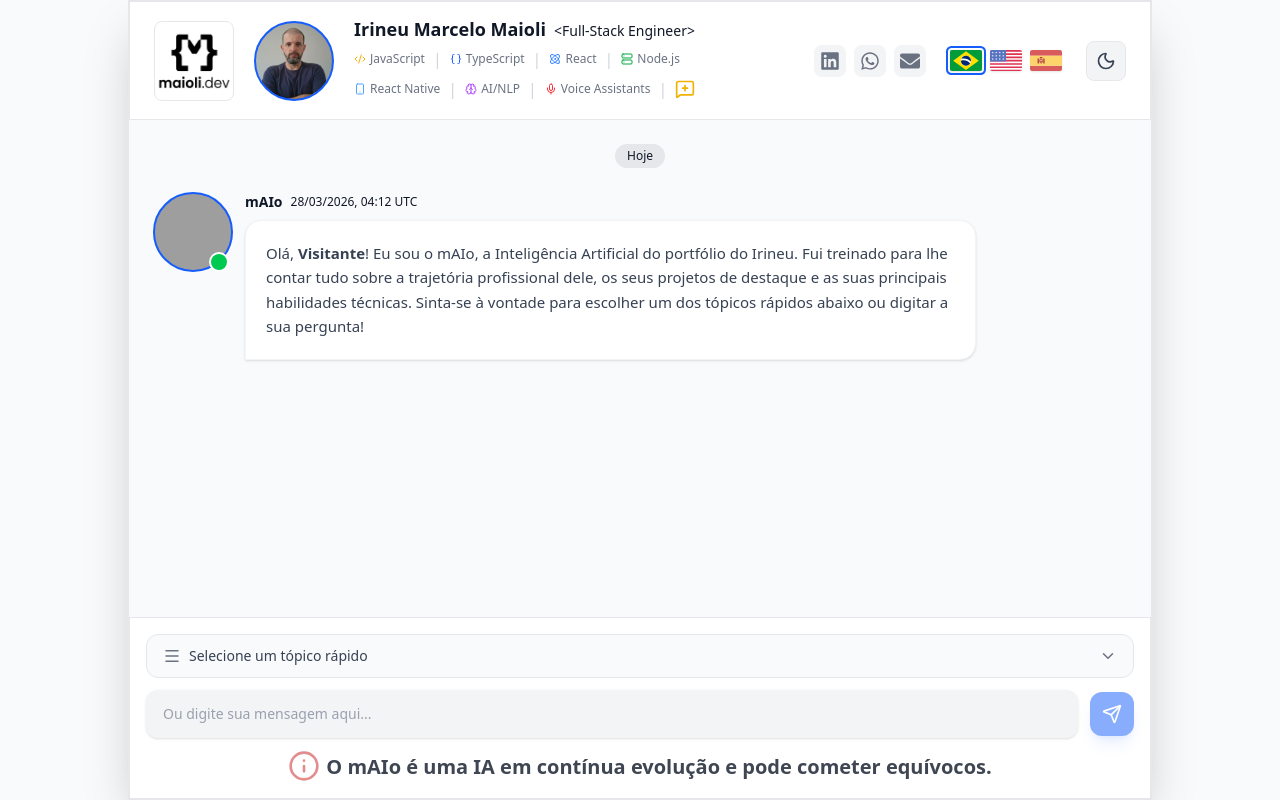
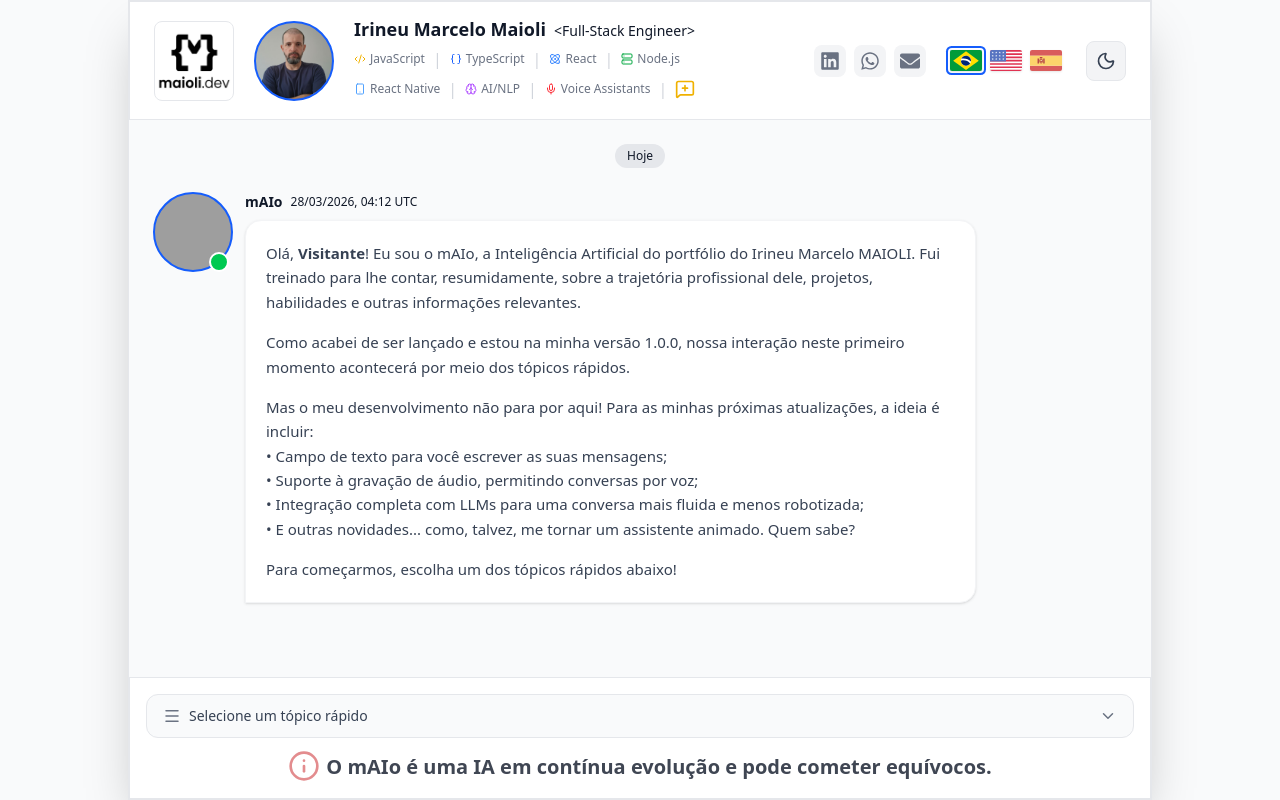
Before and after one commit to immaioli/chat-rag-personal, a Next.js app: page /en/login in a window 1280 px wide. Built offline with nearby package versions, Linux system fonts and the light colour scheme; grey boxes are pictures that could not be loaded.

Commit message:
feat(chat): update welcome message format and fix auto-scroll behavior

```diff
--- a/src/components/chat/ChatInterface.tsx
+++ b/src/components/chat/ChatInterface.tsx
@@ -5,7 +5,7 @@ import { ChatHeader } from '@/components/chat/ChatHeader'
 import { MessageBubble } from '@/components/chat/MessageBubble'
 import { TypingIndicator } from '@/components/chat/TypingIndicator'
 import { QuickActionsMenu } from '@/components/chat/QuickActionsMenu'
-import { ChatInputForm } from '@/components/chat/ChatInputForm'
+// import { ChatInputForm } from '@/components/chat/ChatInputForm'
 import { TrainingDisclaimer } from './TrainingDisclaimer'
 import { useTranslations } from 'next-intl'
 import { FlexContainer } from '@/components/ui/FlexContainer'
@@ -18,19 +18,42 @@ const avatarAI = '/avatar_mAIo.png'
 
 export function ChatInterface({ visitorId }: { visitorId: string }) {
     const [mounted, setMounted] = useState(false)
-    const [inputValue, setInputValue] = useState('')
-    const [currentDate, setCurrentDate] = useState('')
+    // const [inputValue, setInputValue] = useState('')
     const chatTranslations = useTranslations('ChatInterface')
-    const [activeVisitorId, setActiveVisitorId] = useState(visitorId || '')
-    const [visitorFirstName, setVisitorFirstName] = useState('Visitante')
+    const [activeVisitorId] = useState(() => {
+        if (typeof window !== 'undefined') {
+            return localStorage.getItem('mAIo_visitorId') || visitorId || ''
+        }
+        return visitorId || ''
+    })
+
+    const [visitorFirstName] = useState(() => {
+        if (typeof window !== 'undefined') {
+            const storedName = localStorage.getItem('mAIo_visitorName')
+            if (storedName) return storedName.split(' ')[0].toUpperCase()
+        }
+        return 'Visitante'
+    })
+
+    const [currentDate] = useState(() => {
+        const now = new Date()
+        return new Intl.DateTimeFormat('pt-BR', {
+            day: '2-digit',
+            month: '2-digit',
+            year: 'numeric',
+            hour: '2-digit',
+            minute: '2-digit',
+            timeZoneName: 'short'
+        }).format(now)
+    })
+
     const messagesEndRef = useRef<HTMLDivElement>(null)
 
-    const { messages, setMessages, sendMessage, status } = useChat({
-        api: '/api/chat'
-    } as any)
+    // FIX: Extracting all required variables directly and bypassing TypeScript strict options
+    const { messages, setMessages, sendMessage, status } = useChat()
 
     useEffect(() => {
-        if (messages.length > 0) {
+        if (messages && messages.length > 0) {
             sessionStorage.setItem('mAIo_chat_history', JSON.stringify(messages))
         }
     }, [messages])
@@ -45,41 +68,23 @@ export function ChatInterface({ visitorId }: { visitorId: string }) {
                 console.error('Error to parse chat history. ', error)
             }
         }
-    }, [])
+    }, [setMessages])
 
     const scrollBottom = () => {
-        messagesEndRef.current?.scrollIntoView({ behavior: 'smooth' })
+        setTimeout(() => {
+            messagesEndRef.current?.scrollIntoView({ behavior: 'smooth' })
+        }, 100)
     }
 
     useEffect(() => {
         scrollBottom()
-    }, [messages])
+    }, [messages, chatTranslations])
 
     useEffect(() => {
-        const storedName = localStorage.getItem('mAIo_visitorName')
-        const storedId = localStorage.getItem('mAIo_visitorId')
-
-        if (storedName) {
-            const firstName = storedName.split(' ')[0].toUpperCase()
-            setVisitorFirstName(firstName)
-        }
-
-        if (storedId) {
-            setActiveVisitorId(storedId)
-        }
-
-        const now = new Date()
-        const formatted = new Intl.DateTimeFormat('pt-BR', {
-            day: '2-digit',
-            month: '2-digit',
-            year: 'numeric',
-            hour: '2-digit',
-            minute: '2-digit',
-            timeZoneName: 'short'
-        }).format(now)
-
-        setCurrentDate(formatted)
-        setMounted(true)
+        const timer = setTimeout(() => {
+            setMounted(true)
+        }, 0)
+        return () => clearTimeout(timer)
     }, [])
 
     const handleQuickAction = (action: string) => {
@@ -91,78 +96,51 @@ export function ChatInterface({ visitorId }: { visitorId: string }) {
         }
     }
 
-    const onSubmit = (event: React.FormEvent<HTMLFormElement>) => {
-        event.preventDefault()
-        if (inputValue.trim()) {
-            sendMessage(
-                { text: inputValue },
-                { body: { visitorId: activeVisitorId } }
-            )
-            setInputValue('')
-        }
-    }
+    // const onSubmit = (event: React.FormEvent<HTMLFormElement>) => {
+    //     event.preventDefault()
+    //     if (inputValue.trim()) {
+    //         sendMessage(
+    //             { text: inputValue },
+    //             { body: { visitorId: activeVisitorId } }
+    //         )
+    //         setInputValue('')
+    //     }
+    // }
 
     if (!mounted) return null
 
-    const isAITyping =
-        (status === 'submitted' || status === 'streaming') &&
-        messages[messages.length - 1]?.role === 'user'
+    const isAITyping = (status === 'submitted' || status === 'streaming') && messages[messages.length - 1]?.role === 'user'
 
     return (
-        <FlexContainer
-            justifyContent='center'
-            className={mergeClasses('overflow-hidden h-screen w-full', surfaceStyles.mainWrapper)}
-        >
-            <FlexContainer
-                direction='col'
-                className={mergeClasses('relative', surfaceStyles.chatContainer)}
-            >
+        <FlexContainer justifyContent='center' className={mergeClasses('overflow-hidden h-screen w-full', surfaceStyles.mainWrapper)}>
+            <FlexContainer direction='col' className={mergeClasses('relative', surfaceStyles.chatContainer)}>
                 <ChatHeader avatarUrl={avatar} />
-                <FlexContainer
-                    direction='col'
-                    className={mergeClasses('space-y-6', surfaceStyles.chatBody)}
-                >
+                <FlexContainer direction='col' className={mergeClasses('space-y-6', surfaceStyles.chatBody)}>
                     <FlexContainer justifyContent='center'>
-                        <Typography
-                            as='span'
-                            size='xs'
-                            weight='medium'
-                            color='muted'
-                            className={typographyStyles.dateBadge}
-                        >
+                        <Typography as='span' size='xs' weight='medium' color='muted' className={typographyStyles.dateBadge}>
                             Hoje
                         </Typography>
                     </FlexContainer>
-                    <MessageBubble
-                        isUser={false}
-                        content={chatTranslations('welcomeMessage', { name: visitorFirstName })}
-                        currentDate={currentDate}
-                        avatarAI={avatarAI}
-                    />
-                    {messages.map((message) => (
-                        <MessageBubble
-                            key={message.id}
-                            isUser={message.role === 'user'}
-                            content={(message as any).content}
-                            parts={message.parts}
-                            currentDate={currentDate}
-                            avatarAI={avatarAI}
-                        />
-                    ))}
+                    <MessageBubble isUser={false} content={chatTranslations('welcomeMessage', { name: visitorFirstName })} currentDate={currentDate} avatarAI={avatarAI} />
+                    {messages?.map((message: { id: string, role: string, parts?: Array<{ type: string, text?: string }> }) => {
+                        const extractedText = message.parts?.map((part: { type: string, text?: string }) => (part.type === 'text' ? part.text : '') || '').join('') || ''
+                        return (
+                            <MessageBubble key={message.id} isUser={message.role === 'user'} content={extractedText} parts={message.parts} currentDate={currentDate} avatarAI={avatarAI} />
+                        )
+                    })}
                     {isAITyping && <TypingIndicator avatarAI={avatarAI} />}
                     <div ref={messagesEndRef} className='h-px w-full' />
                 </FlexContainer>
-                <FlexContainer
-                    direction='col'
-                    className={mergeClasses('gap-3', surfaceStyles.chatFooter)}
-                >
+                <FlexContainer direction='col' className={mergeClasses('gap-3', surfaceStyles.chatFooter)}>
                     <QuickActionsMenu onAction={handleQuickAction} />
+                    {/* VERSION 2.0.0: AI manual input integration form
                     <ChatInputForm
                         inputValue={inputValue}
                         setInputValue={setInputValue}
                         onSubmit={onSubmit}
                         disabled={status !== 'ready'}
                     />
+                    */}
                     <TrainingDisclaimer />
                 </FlexContainer>
             </FlexContainer>
--- a/translate/en-US.json
+++ b/translate/en-US.json
@@ -11,7 +11,7 @@
     },
     "ChatInterface": {
         "today": "Today",
-        "welcomeMessage": "Hello, **{name}**! I'm mAIo, Irineu's portfolio AI. I'm here to share everything about his professional journey, key projects, and main technical skills. Feel free to pick a quick topic below or type your question!",
+        "welcomeMessage": "Hello, **{name}**! I'm mAIo, the Artificial Intelligence of Irineu Marcelo MAIOLI's portfolio. I was trained to briefly tell you about his professional journey, projects, skills, and other relevant information.\n\nSince I was just launched and am in my version 1.0.0, our interaction right now will happen through the quick topics.\n\nBut my development doesn't stop here! For my next updates, the idea is to include:  \n• A text field for you to write your messages;  \n• Audio recording support, allowing voice conversations;  \n• Full integration with LLMs for a more fluid and less robotic conversation;  \n• And other news... like, maybe, becoming an animated assistant. Who knows?\n\nTo get started, choose one of the quick topics below!",
         "inputPlaceholder": "Or type your message here...",
         "disclaimer": "mAIo is an AI in continuous evolution and may make mistakes."
     },
--- a/translate/es-LA.json
+++ b/translate/es-LA.json
@@ -11,7 +11,7 @@
     },
     "ChatInterface": {
         "today": "Hoy",
-        "welcomeMessage": "¡Hola, **{name}**! Soy mAIo, la Inteligencia Artificial del portafolio de Irineu. Fui entrenado para contarte todo sobre su trayectoria profesional, proyectos destacados y habilidades técnicas principales. ¡Siéntete libre de elegir uno de los temas rápidos a continuación o escribe tu pregunta!",
+        "welcomeMessage": "¡Hola, **{name}**! Soy mAIo, la Inteligencia Artificial del portafolio de Irineu Marcelo MAIOLI. Fui entrenado para contarte, resumidamente, sobre su trayectoria profesional, proyectos, habilidades y otra información relevante.\n\nComo acabo de ser lanzado y estoy en mi versión 1.0.0, nuestra interacción en este primer momento será a través de los temas rápidos.\n\n¡Pero mi desarrollo no se detiene aquí! Para mis próximas actualizaciones, la idea es incluir:  \n• Campo de texto para que escribas tus mensajes;  \n• Soporte para grabación de audio, permitiendo conversaciones por voz;  \n• Integración completa con LLMs para una conversación más fluida y menos robotizada;  \n• Y otras novedades... como, tal vez, convertirme en un asistente animado. ¿Quién sabe?\n\nPara comenzar, ¡elige uno de los temas rápidos a continuación!",
         "inputPlaceholder": "O escribe tu mensaje aquí...",
         "disclaimer": "mAIo es una IA en continua evolución y puede cometer errores."
     },
--- a/translate/pt-BR.json
+++ b/translate/pt-BR.json
@@ -11,7 +11,7 @@
     },
     "ChatInterface": {
         "today": "Hoje",
-        "welcomeMessage": "Olá, **{name}**! Eu sou o mAIo, a Inteligência Artificial do portfólio do Irineu. Fui treinado para lhe contar tudo sobre a trajetória profissional dele, os seus projetos de destaque e as suas principais habilidades técnicas. Sinta-se à vontade para escolher um dos tópicos rápidos abaixo ou digitar a sua pergunta!",
+        "welcomeMessage": "Olá, **{name}**! Eu sou o mAIo, a Inteligência Artificial do portfólio do Irineu Marcelo MAIOLI. Fui treinado para lhe contar, resumidamente, sobre a trajetória profissional dele, projetos, habilidades e outras informações relevantes.\n\nComo acabei de ser lançado e estou na minha versão 1.0.0, nossa interação neste primeiro momento acontecerá por meio dos tópicos rápidos.\n\nMas o meu desenvolvimento não para por aqui! Para as minhas próximas atualizações, a ideia é incluir:  \n• Campo de texto para você escrever as suas mensagens;  \n• Suporte à gravação de áudio, permitindo conversas por voz;  \n• Integração completa com LLMs para uma conversa mais fluida e menos robotizada;  \n• E outras novidades... como, talvez, me tornar um assistente animado. Quem sabe?\n\nPara começarmos, escolha um dos tópicos rápidos abaixo!",
         "inputPlaceholder": "Ou digite sua mensagem aqui...",
         "disclaimer": "O mAIo é uma IA em contínua evolução e pode cometer equívocos."
     },
```
